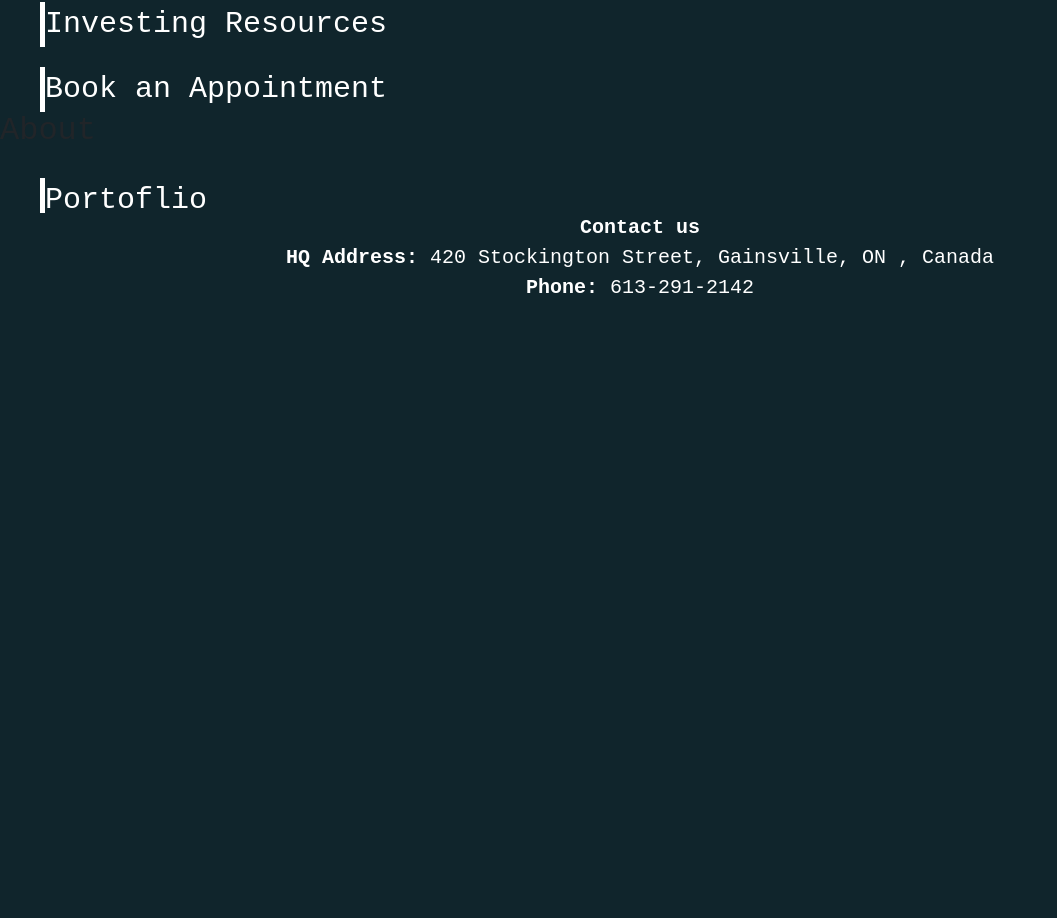
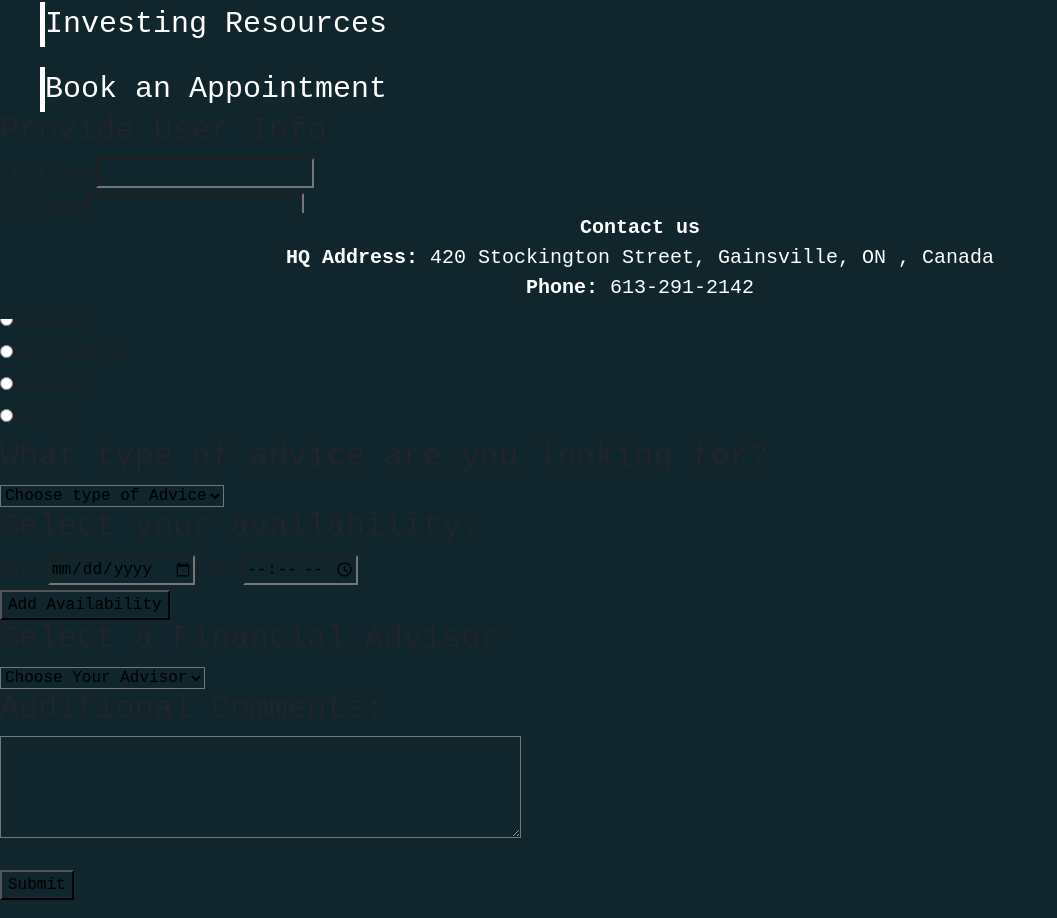
Before and after one commit to marcusdillon/SEGLAB8, a React (Create React App) app in the folder myapp/: page /navAppointment in a window 1280 px wide. Shown: the part 481-1399 px from the top of the page, without its empty margins (0-1057 px from the left). Before the commit the page ends 800 px from the top, so only its background shows below. Built offline with nearby package versions, Linux system fonts and the light colour scheme.

Commit message:
Update navAppointment.js

```diff
--- a/myapp/src/navAppointment.js
+++ b/myapp/src/navAppointment.js
@@ -1,10 +1,143 @@
-import React, {Component} from 'react';
+import React, { Component } from 'react';
 
 class NavAppointment extends Component {
-    render () {
-        return (
-            <h2>About</h2>
-        )
+
+    constructor(props) {
+        super(props);
+        this.state = {
+          availability: [{ date: '', time: '' }],
+          advice: '',
+          advisor: '',
+          phoneNumber: '',
+          formSubmitted: false,
+        };
+        this.handleSubmit = this.handleSubmit.bind(this);
+    }
+
+    handleChange(e, index) {
+        const { name, value } = e.target;
+        const list = [...this.state.availability];
+        list[index][name] = value;
+        this.setState({ availability: list });
+    }
+
+    handleInputChange = (e) => {
+        const { name, value } = e.target;
+        this.setState({ [name]: value });
+    }
+
+    handleAdd() {
+        this.setState({ availability: [...this.state.availability, { date: '', time: '' }] });
+    }
+
+    handleRemove(index) {
+        const list = [...this.state.availability];
+        list.splice(index, 1);
+        this.setState({ availability: list });
+    }
+
+    handleSubmit(e) {
+        if (window.confirm('Do you really want to submit the form?')) {
+            e.preventDefault();
+            this.setState({ formSubmitted: true });
+        } else {
+            this.setState({ formSubmitted: false });
+        }
+
+    }
+
+    render() {
+        if (this.state.formSubmitted) {
+            return (
+                <h2>Form Submitted!</h2>
+            )
+        } else {
+            return (
+                <div class="appointment">
+                    <form onSubmit={(e) => this.handleSubmit(e)}>
+                        <h2>Provide User Info</h2>
+                        <label for="f_name">First Name</label>
+                        <input type="text" id="f_name" name="f_name" required/><br></br>
+                        <label for="l_name">Last Name</label>
+                        <input type="text" id="l_name" name="l_name" required/><br></br>
+                        <label for="phoneNumber">Phone Number</label>
+                        <input type="tel" id="phoneNumber" name="phoneNumber" pattern="^[0-9]{10}$" placeholder="Enter phone number" maxlength="10" required
+                            onChange={this.handleInputChange}
+                            onKeyDown={(e) => {
+                                if (!(/[0-9]/.test(e.key)) && !["Backspace", "Delete", "ArrowLeft", "ArrowRight", "Tab"].includes(e.key)) {
+                                e.preventDefault();
+                                }
+                            }}
+                        /><br></br>
+
+                        <h2>What is your aptitude and knowledge regarding investing?</h2>
+                        <input type="radio" id="beginner" name="interest" value="beginner" required/>
+                        <label for="beginner">beginner</label><br></br>
+                        <input type="radio" id="intermediate" name="interest" value="intermediate"/>
+                        <label for="intermediate">intermediate</label><br></br>
+                        <input type="radio" id="advanced" name="interest" value="advanced"/>
+                        <label for="advanced">advanced</label><br></br>
+                        <input type="radio" id="unsure" name="interest" value="unsure"/>
+                        <label for="unsure">unsure</label><br></br>
+
+                        <h2>What type of advice are you looking for?</h2>
+                        <select id="advice" name="advice" required onChange={this.handleInputChange}>
+                            <option value="">Choose type of Advice</option>
+                            <option value="General Advice">General Advice</option>
+                            <option value="Comprehensive Advice">Comprehensive Advice</option>
+                        </select>
+
+                        <h2>Select your availability:</h2>
+                        {this.state.availability.map((item, index) => (
+                            <div key={index}>
+                            <label htmlFor={`date-${index}`}>Date:</label>
+                            <input
+                                type="date"
+                                id={`date-${index}`}
+                                name="date"
+                                value={item.date}
+                                onChange={(e) => this.handleChange(e, index)}
+                            />
+                            <label htmlFor={`time-${index}`}>Time:</label>
+                            <input
+                                type="time"
+                                id={`time-${index}`}
+                                name="time"
+                                value={item.time}
+                                onChange={(e) => this.handleChange(e, index)}
+                            />
+                            {this.state.availability.length > 1 && (
+                                <button type="button" onClick={() => this.handleRemove(index)}>
+                                Remove
+                                </button>
+                            )}
+                            </div>
+                        ))}
+                        <button type="button" onClick={() => this.handleAdd()}>
+                            Add Availability
+                        </button>
+
+                        <h2>Select a Financial Advisor</h2>
+                        <select id="advisor" name="advisor" required onChange={this.handleInputChange}>
+                            <option value="">Choose Your Advisor</option>
+                            <option value="Emily Davis">Emily Davis</option>
+                            <option value="Jack Wilson">Jack Wilson</option>
+                            <option value="Sarah Adams">Sarah Adams</option>
+                            <option value="Ethan Lee">Ethan Lee</option>
+                        </select>
+
+                        <h2>Additional Comments:</h2>
+                        <textarea id="comments" name="comments" rows="4" cols="50"></textarea>
+                        <br></br>
+                        <br></br>
+                        <input type="submit" value="Submit"/>
+
+                    </form>
+
+
+                </div>
+            )
+        }
     }
 }
 
```
